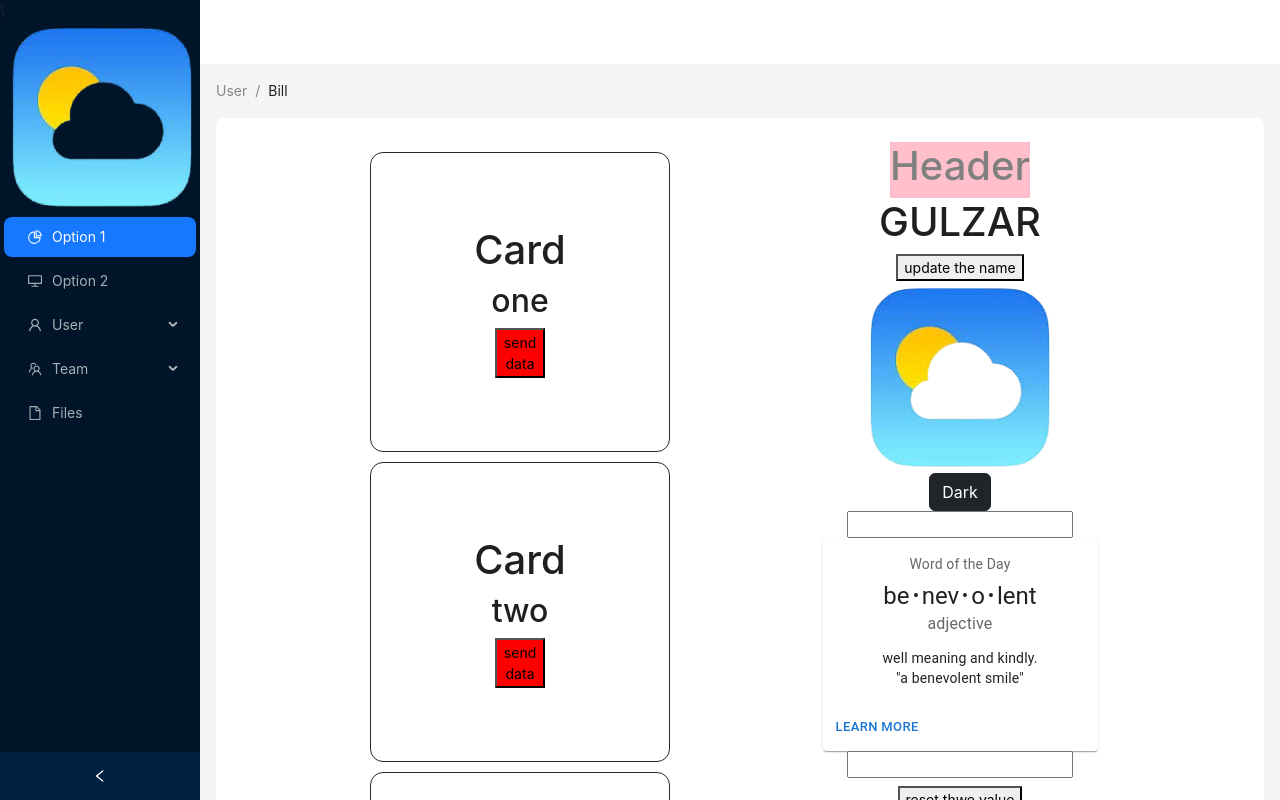
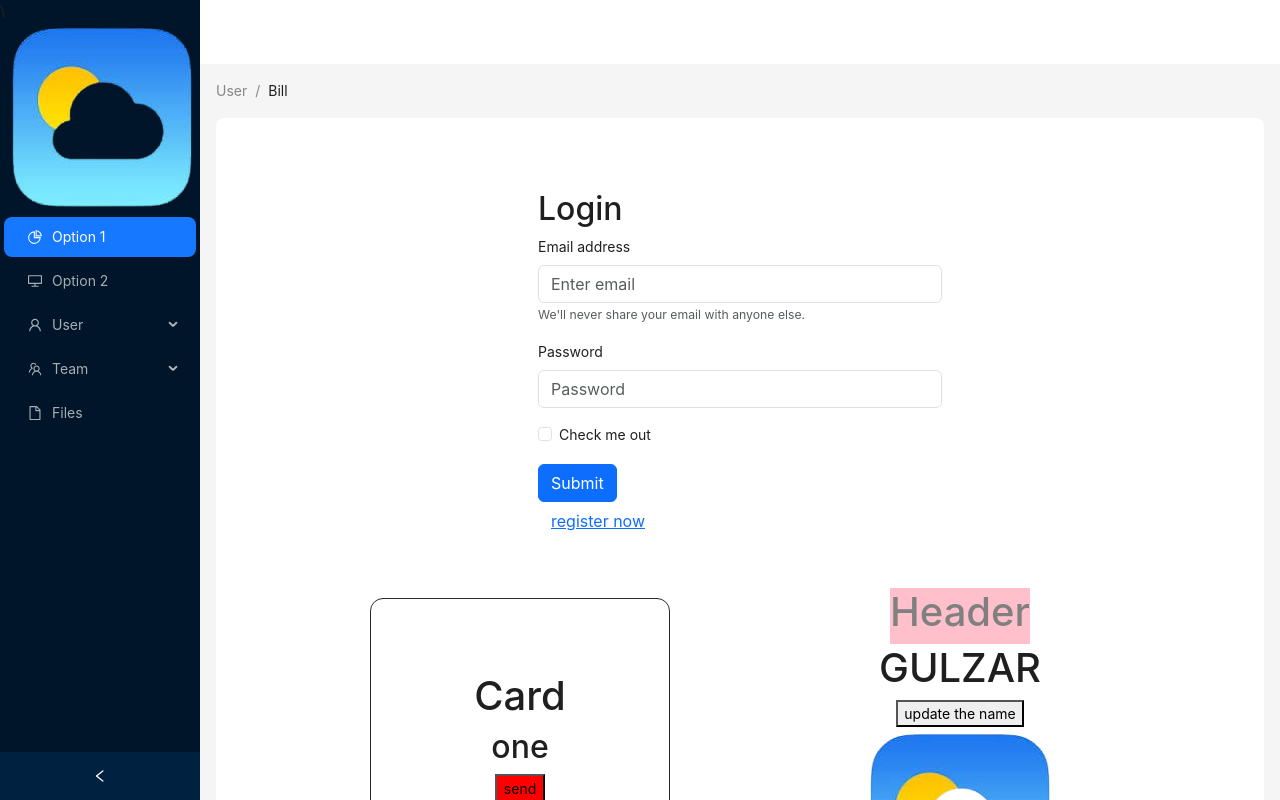
Before and after one commit to SyedGulzar786/react2, a React (Create React App) app: page / in a window 1280 px wide. Shown: the top 800 px of the page. Built offline with nearby package versions, Linux system fonts and the light colour scheme.

Commit message:
creating and shifting signup and login page without using router just for UI

```diff
--- a/src/App.jsx
+++ b/src/App.jsx
@@ -7,6 +7,7 @@
 import Layouti from './components/ant_layout.jsx';
 import { Component, useState } from 'react';
 import Todo from './components/todo.jsx';
+import BasicForm from './components/forms.jsx';
 class Dashboard extends Component {
   constructor() {
     super();
@@ -55,10 +56,30 @@
   }
   const arr = ["one","two","three"]
   const [value,setValue] = useState("")
+  const[type,setType] = useState("login")
   return (
 <div>
   <div>
 <Layouti>
+<div className="container">
+  <div className="row justify-content-center">
+
+   {type === "login"
+    ?
+    <div className="col-6 p-5">
+    <h2>Login</h2>
+    <BasicForm />
+    <Button onClick={() => setType("register")} variant="link">register now</Button>
+    </div>
+    :
+    <div className="col-6 p-5">
+    <h2>Register</h2>
+    <BasicForm />
+    <Button onClick={() => setType("login")} variant="link">login now</Button>
+    </div>
+  }
+  </div>
+  </div>
   <div className='mario-cards'>
 <div>
    {arr.map((v,i) => <Card key={i} v={v} getData={getData} />)}
@@ -76,7 +97,7 @@
 {/* one way data binding and two way data binding */}
 <input type="text" value={value} onChange={(e) => {setValue(e.target.value)}} />
 <h1>{value}</h1>
-<button onClick={() => setValue("")}>reset thwe value</button>
+<button onClick={() => setValue("")}>reset the value</button>
 <Footer />
 <Todo />
 </div>
@@ -87,9 +108,6 @@
 </Layouti>
 
 </div>
-
-
-
 </div>
   );
 }
--- /dev/null
+++ b/src/components/forms.jsx
@@ -0,0 +1,29 @@
+import Button from 'react-bootstrap/Button';
+import Form from 'react-bootstrap/Form';
+
+function BasicForm() {
+  return (
+    <Form>
+      <Form.Group className="mb-3" controlId="formBasicEmail">
+        <Form.Label>Email address</Form.Label>
+        <Form.Control type="email" placeholder="Enter email" />
+        <Form.Text className="text-muted">
+          We'll never share your email with anyone else.
+        </Form.Text>
+      </Form.Group>
+
+      <Form.Group className="mb-3" controlId="formBasicPassword">
+        <Form.Label>Password</Form.Label>
+        <Form.Control type="password" placeholder="Password" />
+      </Form.Group>
+      <Form.Group className="mb-3" controlId="formBasicCheckbox">
+        <Form.Check type="checkbox" label="Check me out" />
+      </Form.Group>
+      <Button variant="primary" type="submit">
+        Submit
+      </Button>
+    </Form>
+  );
+}
+
+export default BasicForm;
```
